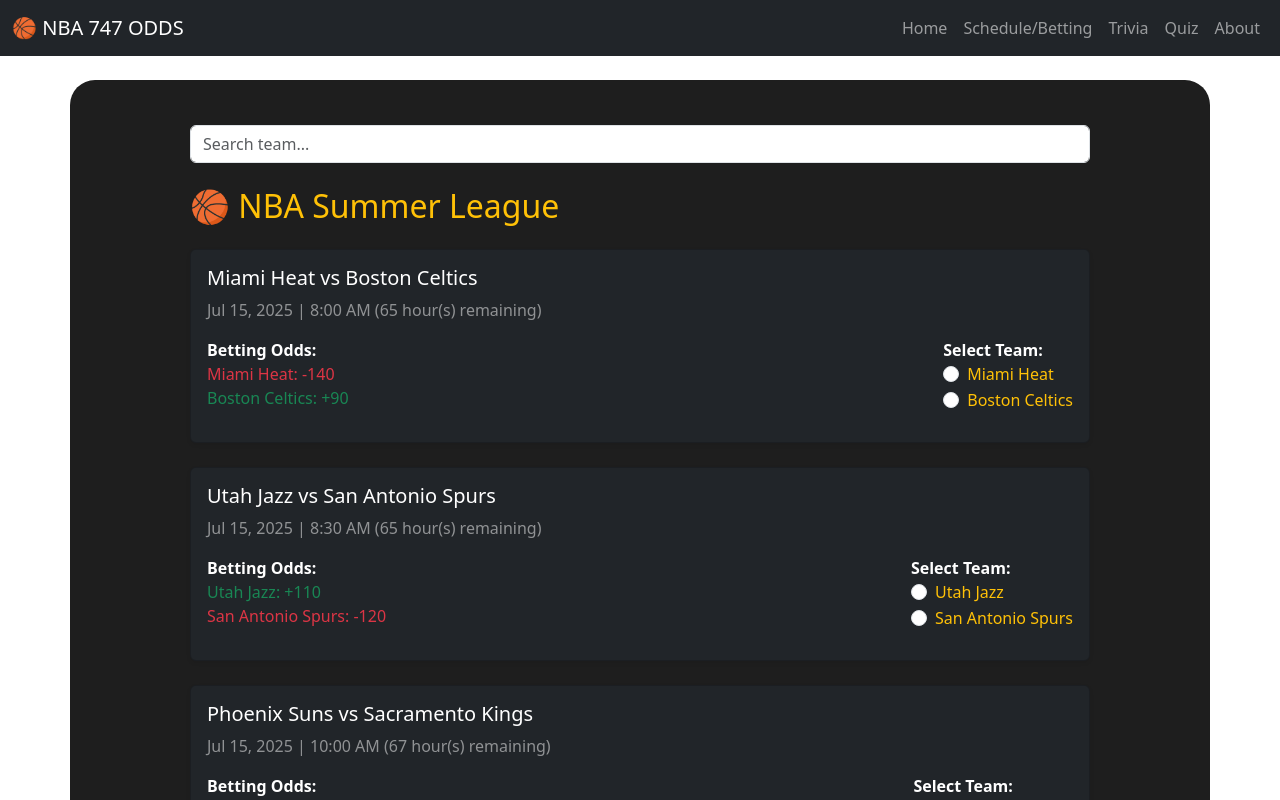
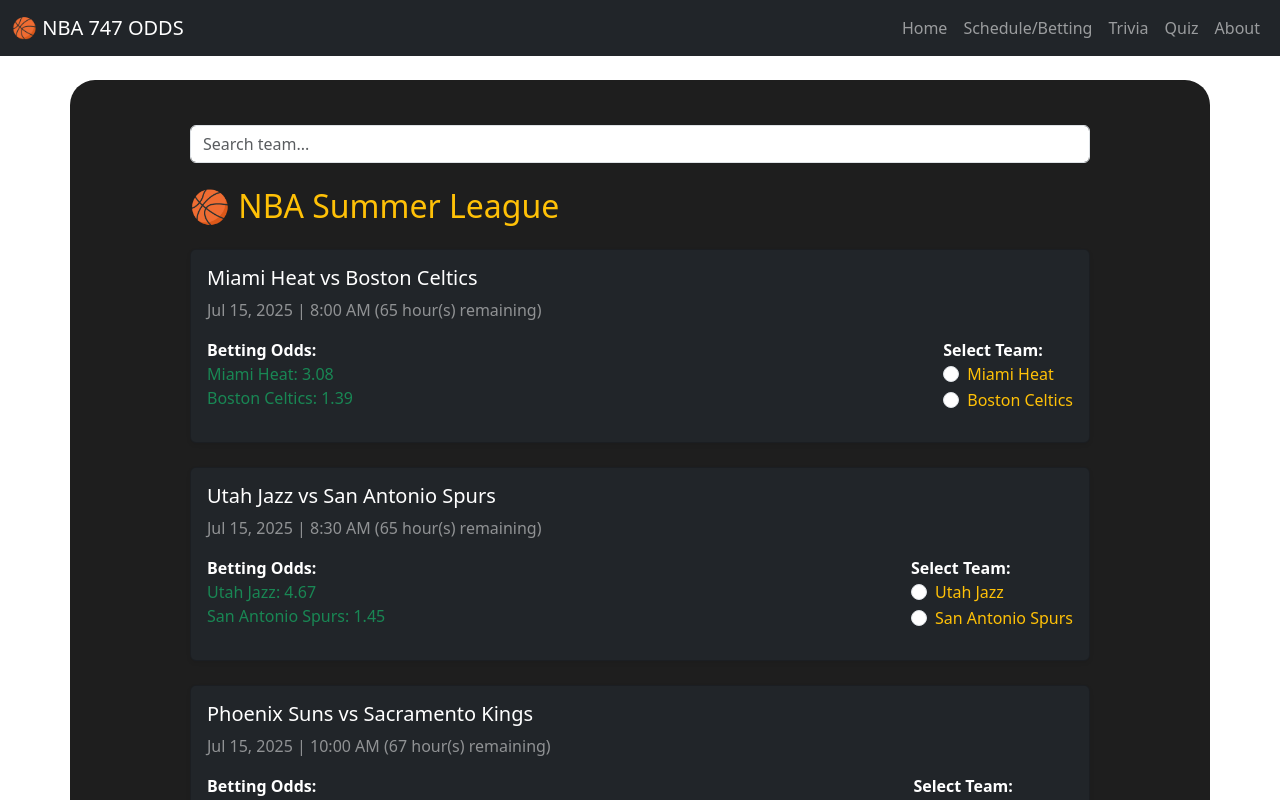
Before and after one commit to Kevindurant845/nba-747-odds, a Vue app: page /schedule-betting in a window 1280 px wide. Shown: the top 800 px of the page. Built offline with nearby package versions, Linux system fonts and the light colour scheme.

Commit message:
Update odds

```diff
--- a/src/views/ScheduleBettingView.vue
+++ b/src/views/ScheduleBettingView.vue
@@ -139,7 +139,7 @@
     teamB: "Boston Celtics",
     date: "2025-07-15",
     time: "8:00 AM",
-    odds: { teamA: "-140", teamB: "+90" }
+    odds: { teamA: "3.08", teamB: "1.39" }
   },
     {
     id: 'nba2',
@@ -147,7 +147,7 @@
     teamB: "San Antonio Spurs",
     date: "2025-07-15",
     time: "8:30 AM",
-    odds: { teamA: "+110", teamB: "-120" }
+    odds: { teamA: "4.67", teamB: "1.45" }
   },
   {
     id: 'nba3',
@@ -155,7 +155,7 @@
     teamB: "Sacramento Kings",
     date: "2025-07-15",
     time: "10:00 AM",
-    odds: { teamA: "-105", teamB: "+130" }
+    odds: { teamA: "1.79", teamB: "2.08" }
   },
   {
     id: 'nba4',
@@ -163,7 +163,7 @@
     teamB: "Los Angeles Lakers",
     date: "2025-07-15",
     time: "10:30 AM",
-    odds: { teamA: "-115", teamB: "+135" }
+    odds: { teamA: "1.87", teamB: "2.13" }
   }
 ])
 
@@ -174,7 +174,7 @@
     teamB: "TNT Tropang 5G",
     date: "2025-07-16",
     time: "7:30 PM",
-    odds: { teamA: "+100", teamB: "-110" }
+    odds: { teamA: "2.50", teamB: "1.47" }
   }
 ])
 
```
